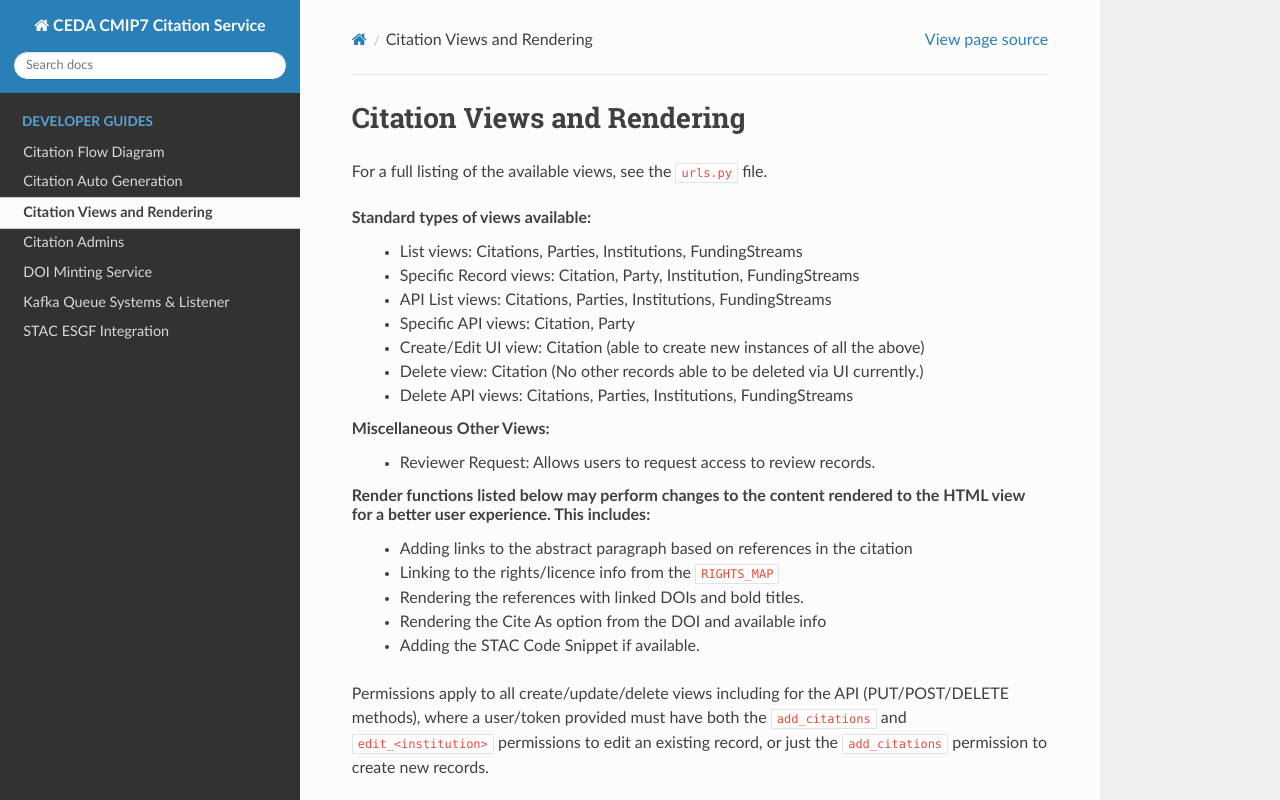
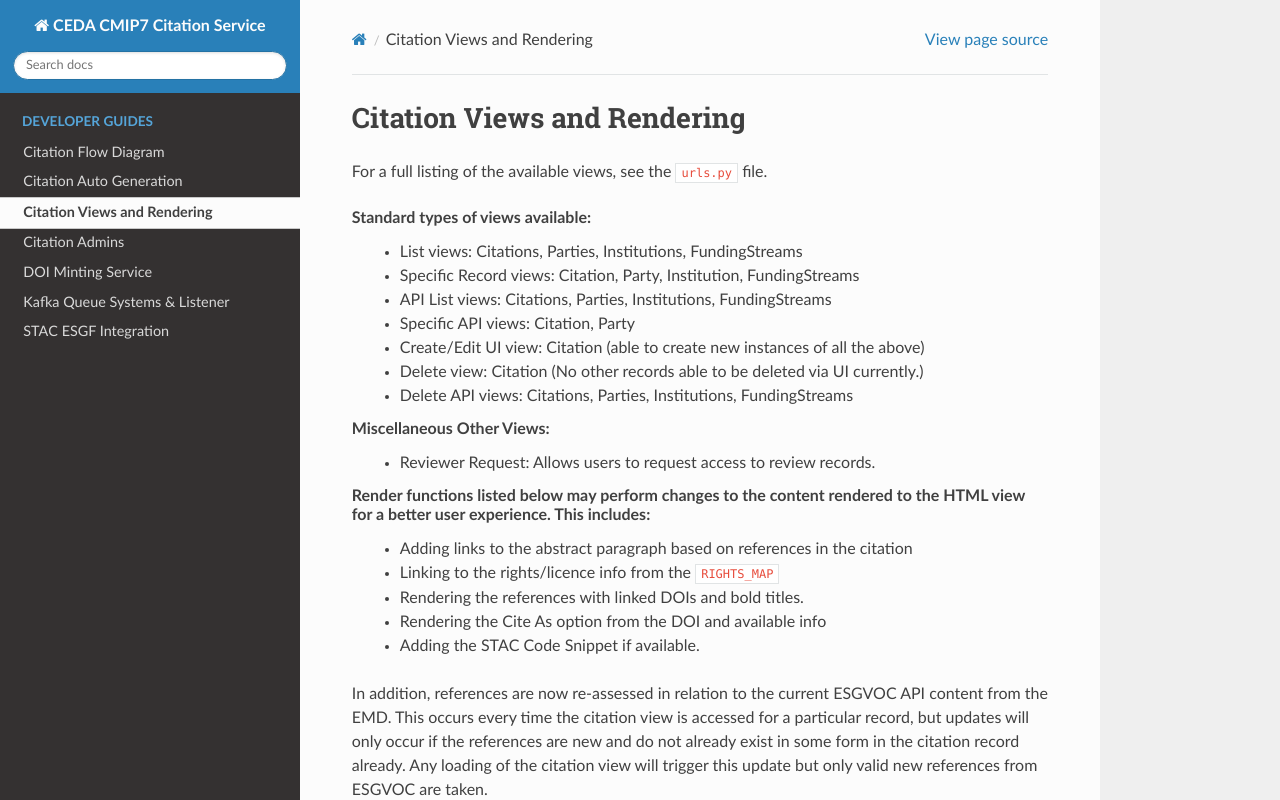
Before and after one commit to cedadev/cmip7-citation-service, a Sphinx documentation site: the page built from docs/source/views.rst, in a window 1280 px wide and 1285 px high, cut to the strip 0-800 px from the top of the window. Built offline with Sphinx 7.4.7 and the Read the Docs theme 3.1.0, drawn with Linux system fonts in a browser that asks for light colours.

Commit message:
Updated docs for behaviour of reference updates - see issue #80

```diff
--- a/docs/source/views.rst
+++ b/docs/source/views.rst
@@ -23,6 +23,8 @@ Render functions listed below may perform changes to the content rendered to the
  - Rendering the Cite As option from the DOI and available info
  - Adding the STAC Code Snippet if available.
 
+In addition, references are now re-assessed in relation to the current ESGVOC API content from the EMD. This occurs every time the citation view is accessed for a particular record, but updates will only occur if the references are new and do not already exist in some form in the citation record already. Any loading of the citation view will trigger this update but only valid new references from ESGVOC are taken.
+
 Permissions apply to all create/update/delete views including for the API (PUT/POST/DELETE methods), where a user/token provided must have both the ``add_citations`` and ``edit_<institution>`` permissions to edit an existing record, or just the ``add_citations`` permission to create new records.
 
 .. automodule:: citations.views
```
